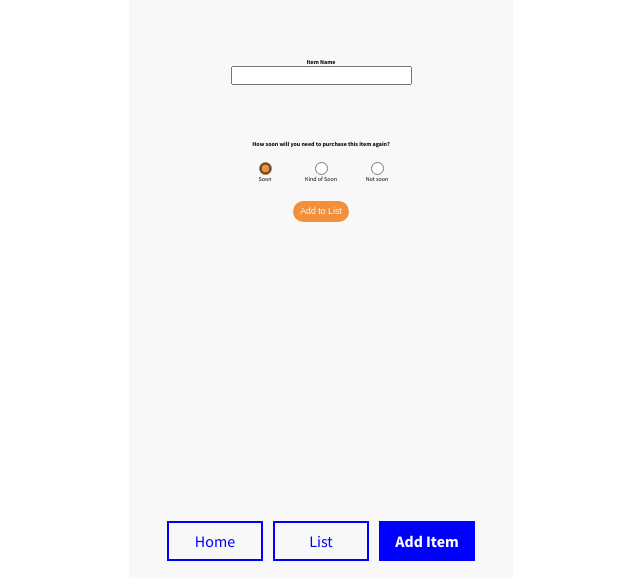
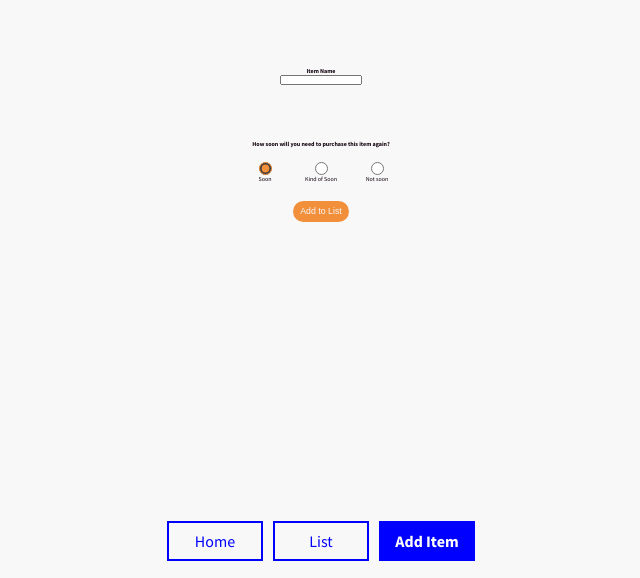
Before and after one commit to the-collab-lab/tcl-40-smart-shopping-list, a React (Create React App) app: page /additem in a window 1280 px wide. Shown: the part 222-800 px from the top of the page, without its empty margins (319-959 px from the left). Built offline with nearby package versions, Linux system fonts and the light colour scheme; no server answers; the database is empty.

Commit message:
added background color

```diff
--- a/src/index.css
+++ b/src/index.css
@@ -14,6 +14,7 @@
 }
 
 body {
+  background-color: var(--white);
   margin: 0;
   font-family: -apple-system, BlinkMacSystemFont, 'Segoe UI', 'Roboto', 'Oxygen',
     'Ubuntu', 'Cantarell', 'Fira Sans', 'Droid Sans', 'Helvetica Neue',
--- a/src/views/AddItem/AddItem.css
+++ b/src/views/AddItem/AddItem.css
@@ -5,8 +5,11 @@
   justify-content: flex-end;
   align-items: center;
   font-family: var(--fontBody);
-  background-color: var(--white);
   color: var(--darkpurple);
+}
+
+input {
+  font-size: 5%;
 }
 
 .addItemForm {
```
